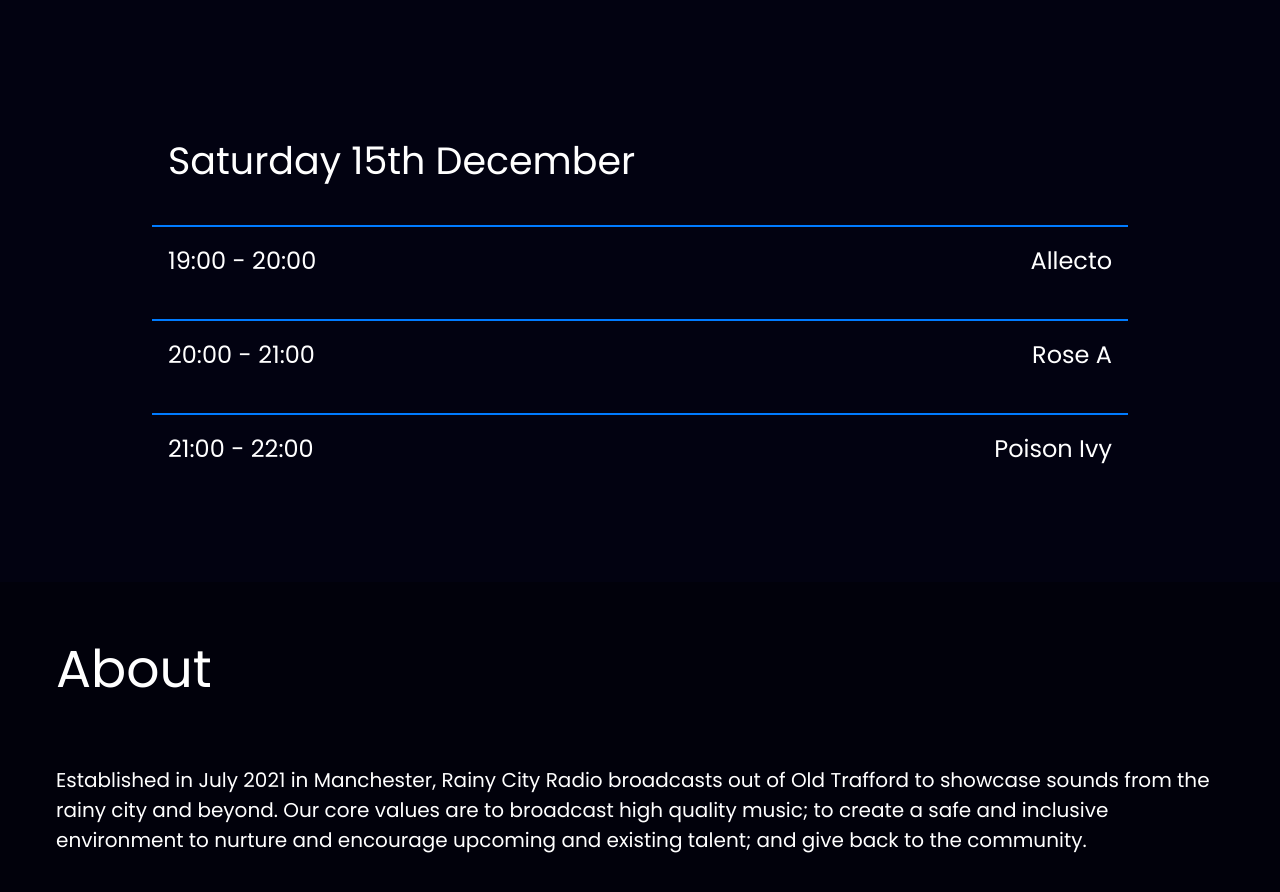
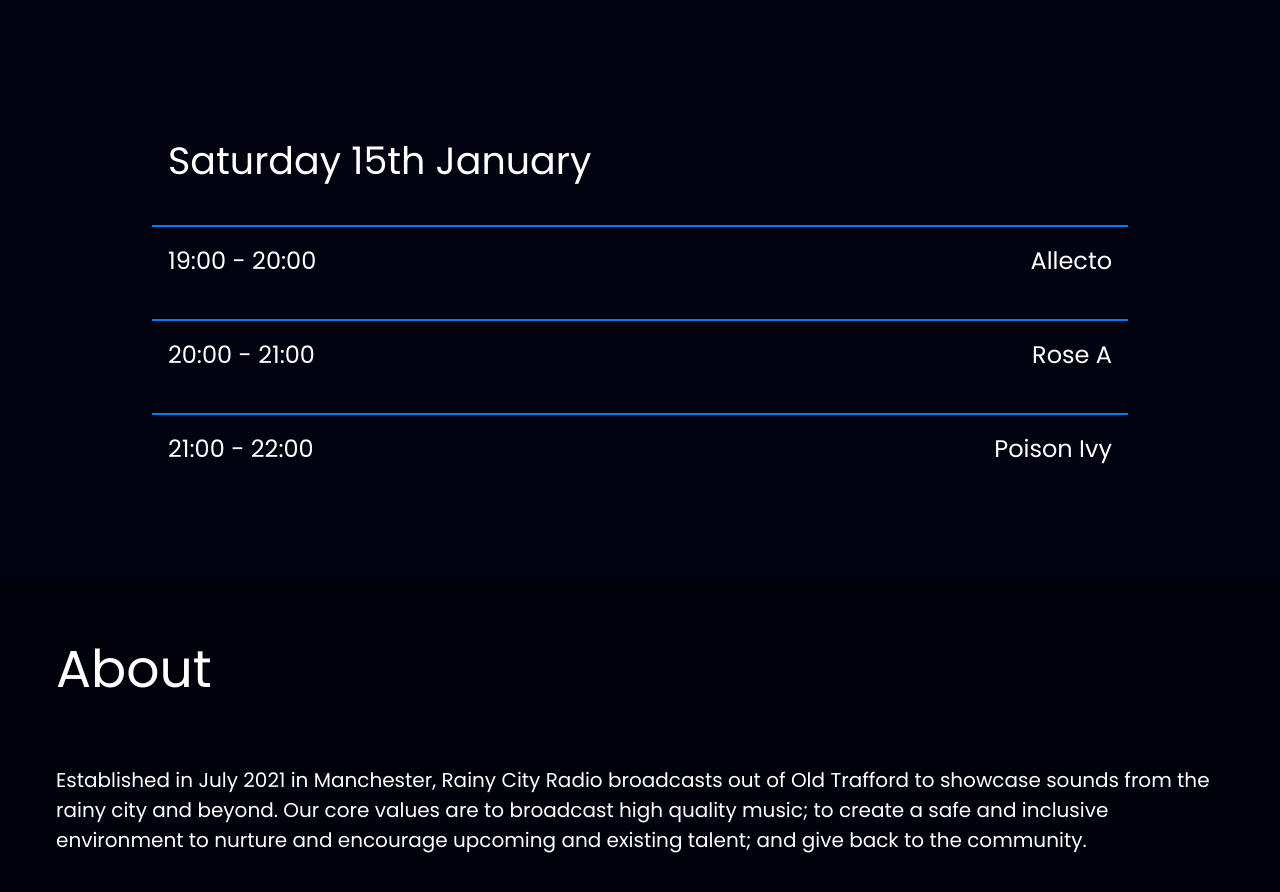
Before and after one commit to katiemhughes/radio-website, a React (Create React App) app: page / in a window 1280 px wide. Shown: the part 3280-4172 px from the top of the page. Built offline with nearby package versions, Linux system fonts and the light colour scheme.

Commit message:
schedule error fix

```diff
--- a/src/components/schedule/Schedule.js
+++ b/src/components/schedule/Schedule.js
@@ -49,7 +49,7 @@ const Schedule = () => {
             </table>
             <table className="schedule-table">
                 <ScheduleDate
-                    showDate="Saturday 15th December"
+                    showDate="Saturday 15th January"
                 />
                 <ScheduleItem
                     showTime="19:00 - 20:00"
```
